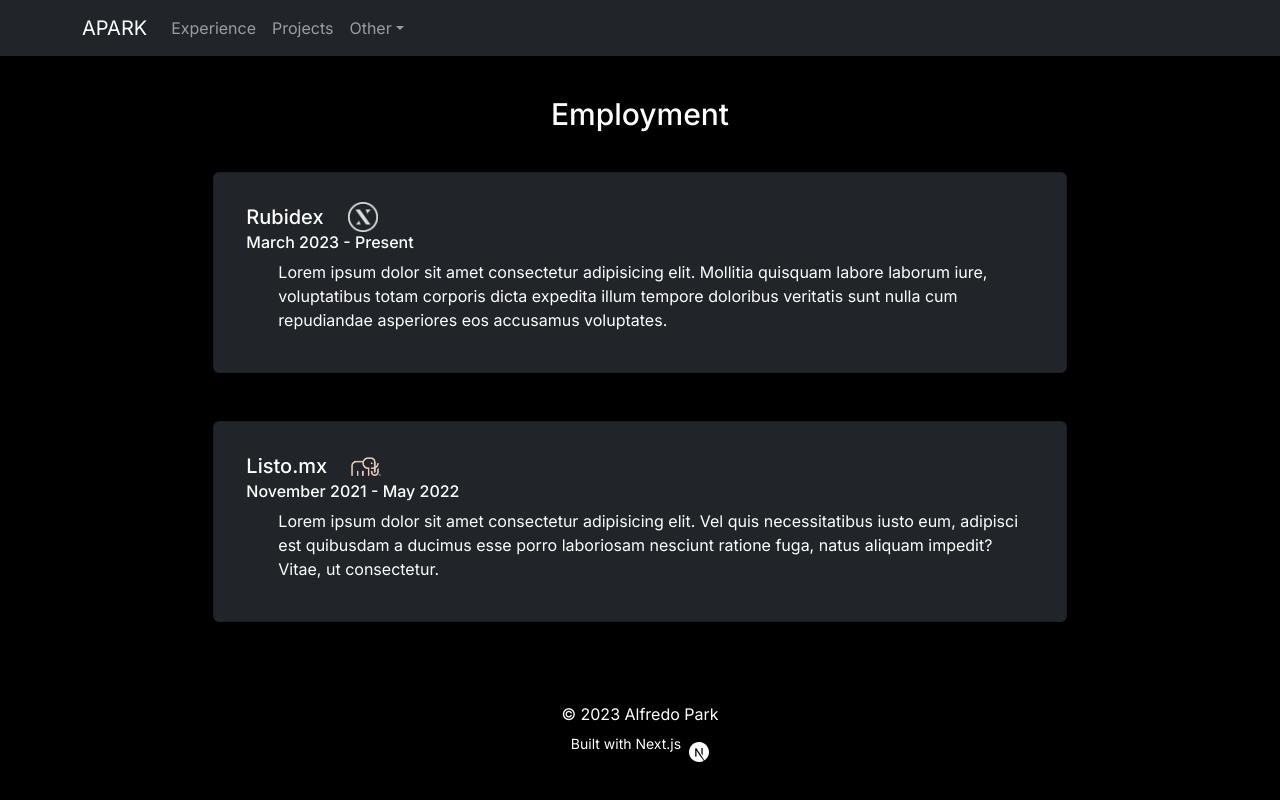
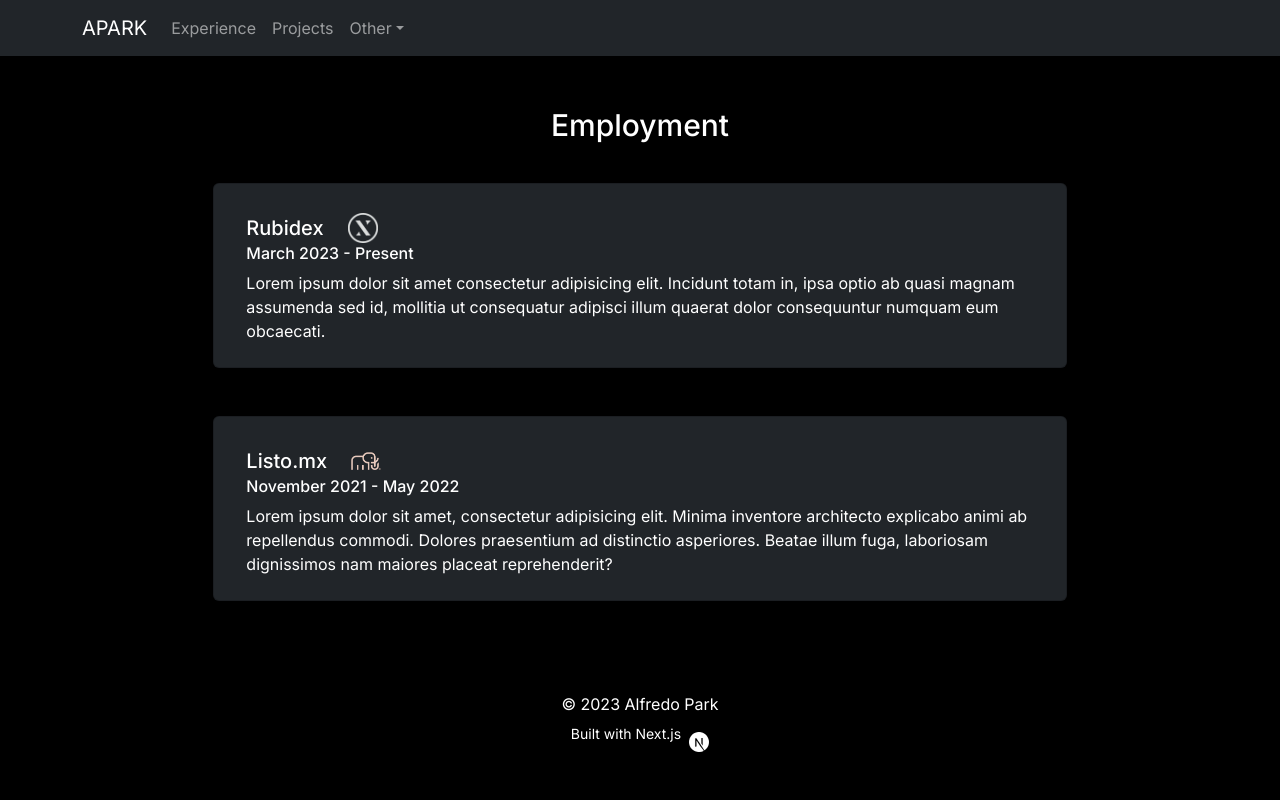
Before and after one commit to alfredoPark-48/apark_home, a Next.js app: page /experience in a window 1280 px wide. Shown: the top 800 px of the page. Built offline with nearby package versions, Linux system fonts and the light colour scheme.

Commit message:
Fixed experience card component hydration error

```diff
--- a/src/app/experience/page.tsx
+++ b/src/app/experience/page.tsx
@@ -11,35 +11,27 @@
 				<h1 className='text-3xl mb-10'>Employment</h1>
 				<div className='flex flex-col gap-5 w-2/3 sm:w-2/3'>
 					<ExperienceCard
+						key={1}
 						title='Rubidex'
 						date='March 2023 - Present'
 						logo={RubidexLogo.src}
 					>
-						<ul>
-							<li>
-								Lorem ipsum dolor sit amet consectetur
-								adipisicing elit. Mollitia quisquam labore
-								laborum iure, voluptatibus totam corporis dicta
-								expedita illum tempore doloribus veritatis sunt
-								nulla cum repudiandae asperiores eos accusamus
-								voluptates.
-							</li>
-						</ul>
+						Lorem ipsum dolor sit amet consectetur adipisicing elit.
+						Incidunt totam in, ipsa optio ab quasi magnam assumenda
+						sed id, mollitia ut consequatur adipisci illum quaerat
+						dolor consequuntur numquam eum obcaecati.
 					</ExperienceCard>
 					<ExperienceCard
+						key={0}
 						title='Listo.mx'
 						date='November 2021 - May 2022'
 						logo={ListoMxLogo.src}
 					>
-						<ul>
-							<li>
-								Lorem ipsum dolor sit amet consectetur
-								adipisicing elit. Vel quis necessitatibus iusto
-								eum, adipisci est quibusdam a ducimus esse porro
-								laboriosam nesciunt ratione fuga, natus aliquam
-								impedit? Vitae, ut consectetur.
-							</li>
-						</ul>
+						Lorem ipsum dolor sit amet, consectetur adipisicing
+						elit. Minima inventore architecto explicabo animi ab
+						repellendus commodi. Dolores praesentium ad distinctio
+						asperiores. Beatae illum fuga, laboriosam dignissimos
+						nam maiores placeat reprehenderit?
 					</ExperienceCard>
 				</div>
 			</div>
--- a/src/components/ui/ExperienceCard/ExperienceCard.tsx
+++ b/src/components/ui/ExperienceCard/ExperienceCard.tsx
@@ -4,6 +4,7 @@
 import Image from 'next/image'
 
 interface ExperienceCardProps {
+	key: number
 	title: string
 	date: string
 	logo: string
@@ -11,13 +12,14 @@
 }
 
 const ExperienceCard: FC<ExperienceCardProps> = ({
+	key,
 	title,
 	date,
 	logo,
 	children,
 }) => {
 	return (
-		<Card bg='dark' text='white' className='px-3 py-2'>
+		<Card bg='dark' text='white' className='px-3 py-2' key={key}>
 			<Card.Body>
 				<div className='flex gap-4 items-center justify-center sm:justify-normal'>
 					<Card.Title className='mt-2'>{title}</Card.Title>
@@ -31,7 +33,9 @@
 				<Card.Subtitle className='mb-2 text-white/50'>
 					{date}
 				</Card.Subtitle>
-				<Card.Text>{children}</Card.Text>
+				<Card.Text>
+					{children}
+				</Card.Text>
 			</Card.Body>
 		</Card>
 	)
```
